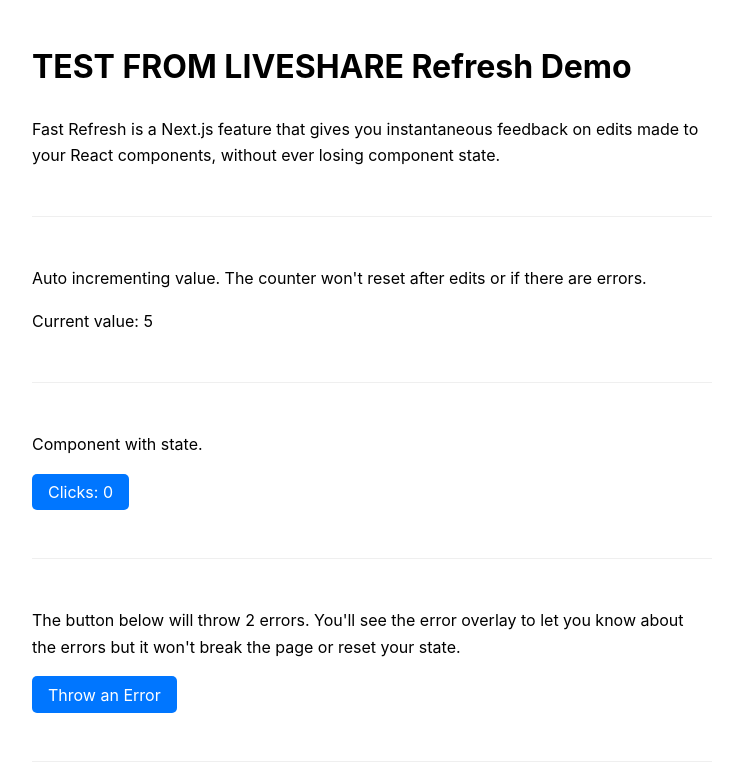
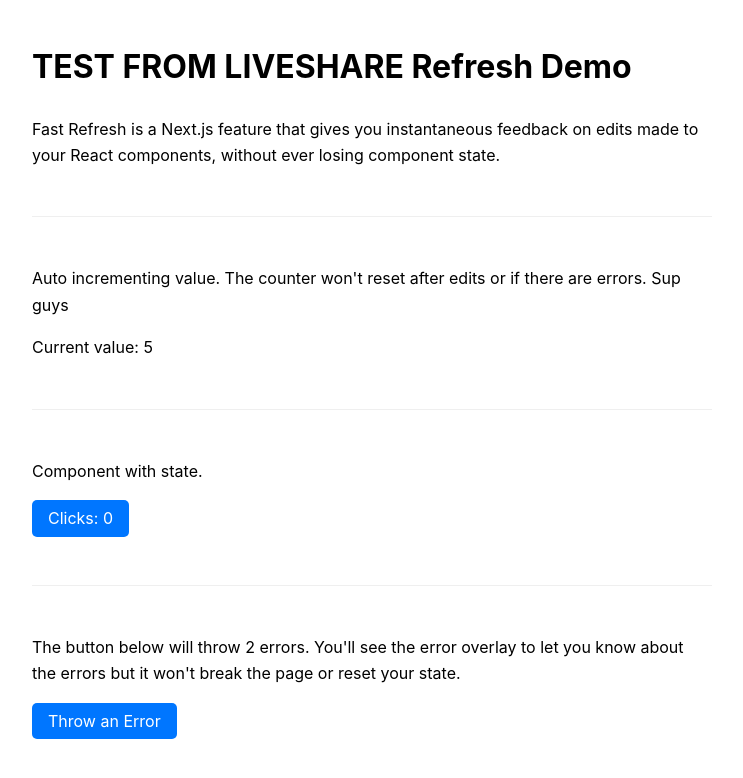
Before and after one commit to abeeto/codespaces-nextjs, a Next.js app: page / in a window 1280 px wide. Shown: the top 778 px of the page, without its empty margins (268-1011 px from the left). Built offline with nearby package versions, Linux system fonts and the light colour scheme.

Commit message:
new commit on top of commits

```diff
--- a/pages/index.js
+++ b/pages/index.js
@@ -38,7 +38,7 @@
       <div>
         <p>
           Auto incrementing value. The counter won't reset after edits or if
-          there are errors.
+          there are errors. Sup guys
         </p>
         <p>Current value: {count}</p>
       </div>
```
